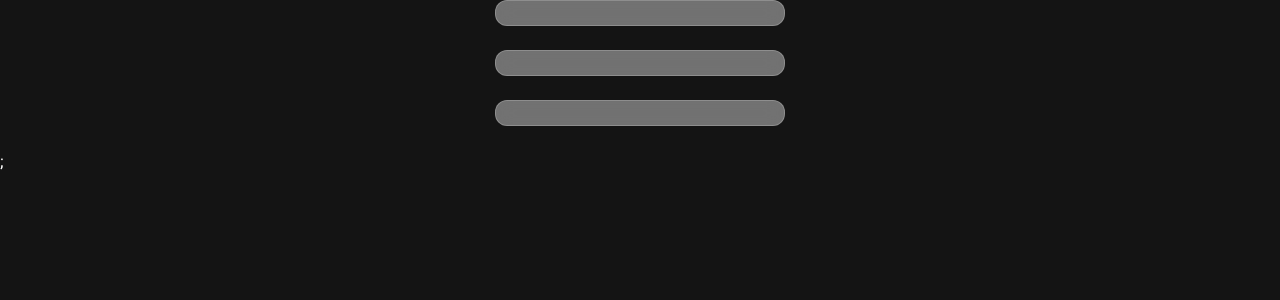
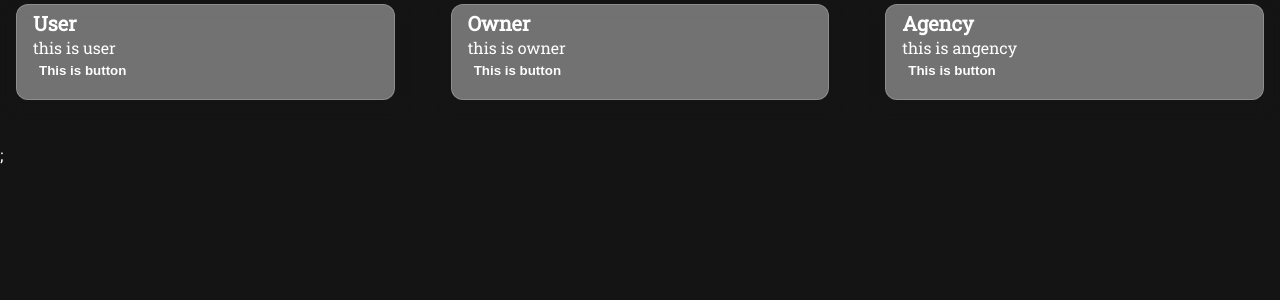
Before and after one commit to rng70/Property-Finder, a Next.js app in the folder frontend-client/: page /signintype in a window 1280 px wide. Shown: the top 300 px of the page. Built offline with nearby package versions, Linux system fonts and the light colour scheme.

Commit message:
signin type card component added

```diff
--- a/frontend-client/Components/card.js
+++ b/frontend-client/Components/card.js
@@ -7,17 +7,19 @@ import styles from '../styles/Card.module.css'
 
 const Card = (props) => {
     return (
-        <>
+        <div className={styles.container}>
             <Link href={props.href}>
                 <a className={styles.cardLink}>
                     <div className={cls('glass', styles.container)}>
                         <div>
                             <h2 className={styles.cardHeader}>
-                                {props.name}
+                                {props.title}
                             </h2>
                         </div>
 
                         <div className={styles.cardImageWrapper}>
+                            <p className={styles.cardImage}>{props.description}</p>
+                            <button>This is button</button>
                             {/* <Image
                                 className={styles.cardImage}
                                 src={props.imgUrl}
@@ -29,7 +31,7 @@ const Card = (props) => {
                     </div>
                 </a>
             </Link>
-        </>
+        </div>
     )
 }
 
--- a/frontend-client/pages/signintype.js
+++ b/frontend-client/pages/signintype.js
@@ -13,6 +13,7 @@ export async function getStaticProps(context) {
 }
 
 const SingInType = (props) => {
+    console.log(props.cardInfo);
     return (
           <>
             {props.cardInfo.length > 0 && <div className={styles.cardLayout}>
--- a/frontend-client/styles/SingInType.module.css
+++ b/frontend-client/styles/SingInType.module.css
@@ -8,3 +8,21 @@
 .card {
     justify-content: center;
 }
+
+@media (min-width: 640px){
+    .cardLayout {
+        grid-template-columns: repeat(1, minmax(0, 1fr));
+    }
+}
+
+@media (min-width: 768px) {
+    .cardLayout {
+        grid-template-columns: repeat(3, minmax(0, 1fr));
+    }
+}
+
+@media (min-width: 1024px) {
+    .cardLayout {
+        grid-template-columns: repeat(3, minmax(0, 1fr));
+    }
+}
```
